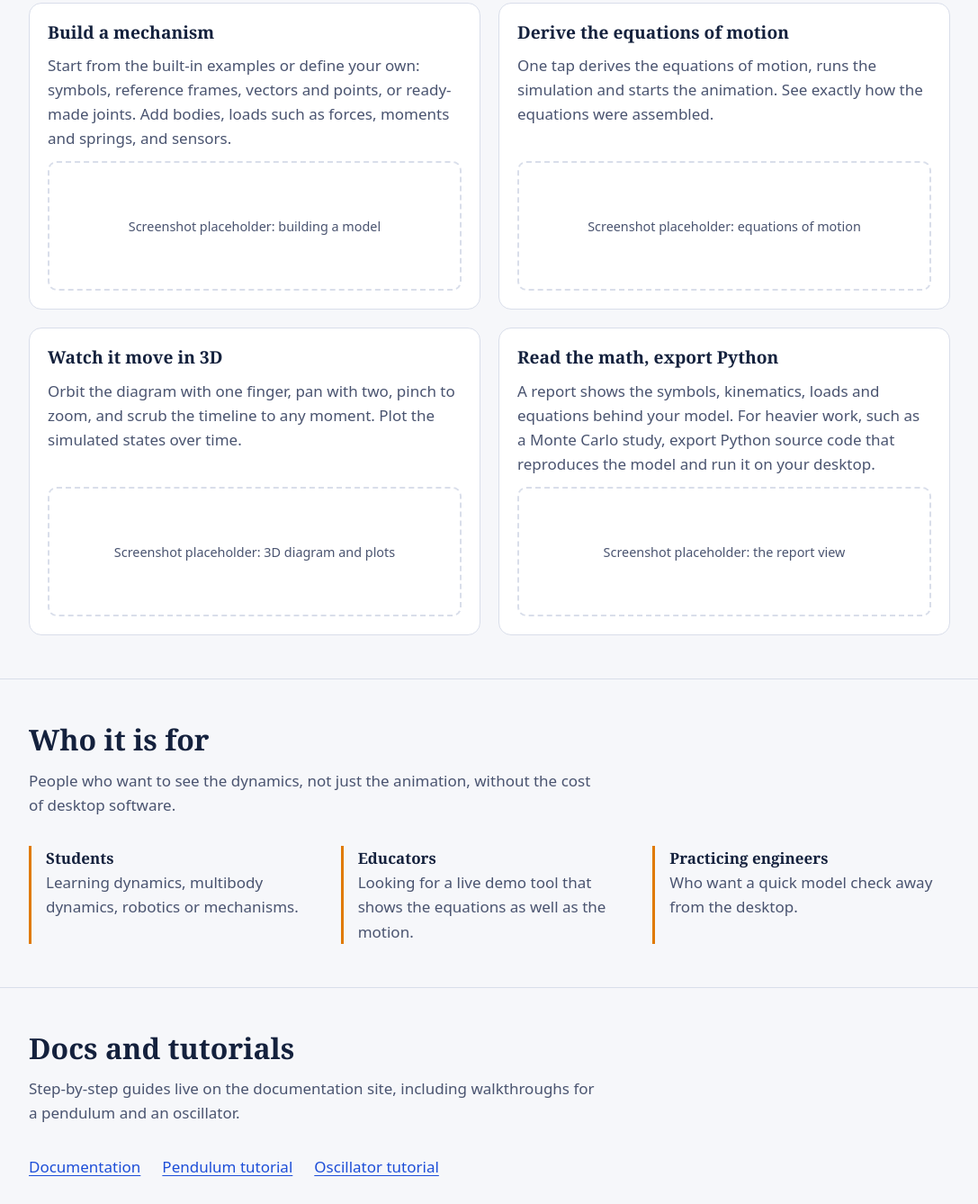
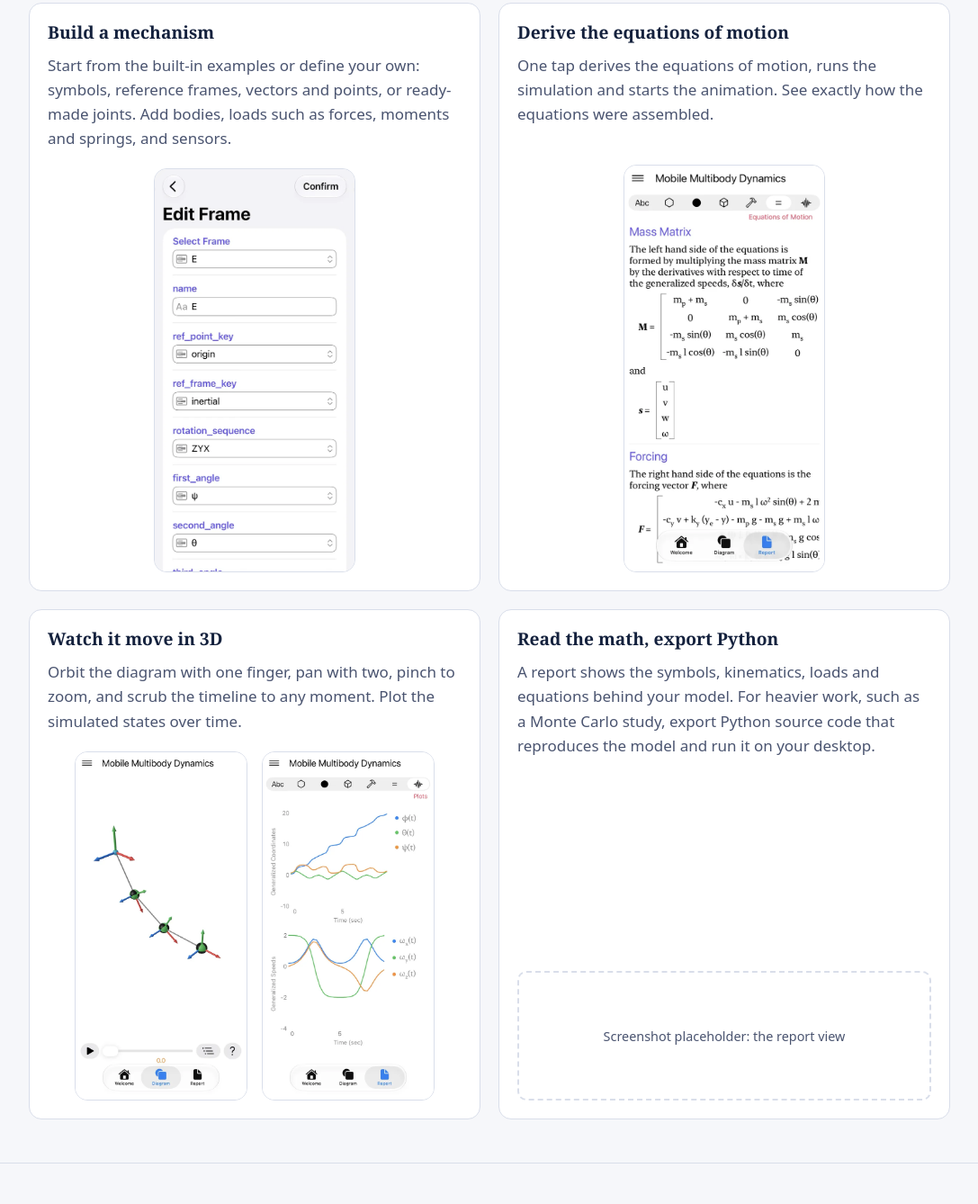
Before and after one commit to momdyn/web, a plain HTML site: page index.html in a window 1280 px wide. Shown: the part 940-2278 px from the top of the page at 90% size, without its empty margins (96-1183 px from the left). Drawn offline with Linux system fonts and the light colour scheme.

Commit message:
Show screenshots in the feature cards Co-Authored-By: Claude Sonnet 5.5 <noreply@anthropic.com> Claude-Session: https://claude.ai/code/session_01QN7xoDRci3RZCd7XxSsb97

```diff
--- a/index.html
+++ b/index.html
@@ -107,20 +107,24 @@
           <li class="feature">
             <h3>Build a mechanism</h3>
             <p>Start from the built-in examples or define your own: symbols, reference frames, vectors and points, or ready-made joints. Add bodies, loads such as forces, moments and springs, and sensors.</p>
-            <!-- ASSET NEEDED: screenshot "05Build" (editing a model: joints, bodies, loads), portrait, PNG or WebP -->
-            <div class="shot" aria-hidden="true">Screenshot placeholder: building a model</div>
+            <div class="shots">
+              <img src="assets/screens/build.webp" width="560" height="1127" loading="lazy" alt="The Edit Frame screen of the app, with menus and fields for the frame's name, reference point, reference frame, rotation sequence and rotation angles.">
+            </div>
           </li>
           <li class="feature">
             <h3>Derive the equations of motion</h3>
             <p>One tap derives the equations of motion, runs the simulation and starts the animation. See exactly how the equations were assembled.</p>
-            <!-- ASSET NEEDED: screenshot "02Equations" (equations of motion view) -->
-            <div class="shot" aria-hidden="true">Screenshot placeholder: equations of motion</div>
+            <div class="shots">
+              <img src="assets/screens/equations.webp" width="560" height="1139" loading="lazy" alt="The Equations of Motion view of the app's report, showing a mass matrix and the vector of generalized speeds, followed by the start of the forcing vector.">
+            </div>
           </li>
           <li class="feature">
             <h3>Watch it move in 3D</h3>
             <p>Orbit the diagram with one finger, pan with two, pinch to zoom, and scrub the timeline to any moment. Plot the simulated states over time.</p>
-            <!-- ASSET NEEDED: screenshot "01Diagram" (3D diagram) and optionally "04Plots" -->
-            <div class="shot" aria-hidden="true">Screenshot placeholder: 3D diagram and plots</div>
+            <div class="shots two">
+              <img src="assets/screens/diagram.webp" width="560" height="1139" loading="lazy" alt="The app's 3D diagram of a chain of linked points, each with red, green and blue coordinate-frame arrows, above a play button and a timeline slider.">
+              <img src="assets/screens/plots.webp" width="560" height="1139" loading="lazy" alt="The Plots view of the app, with two line charts of generalized coordinates and generalized speeds against time.">
+            </div>
           </li>
           <li class="feature">
             <h3>Read the math, export Python</h3>
--- a/styles.css
+++ b/styles.css
@@ -237,3 +237,14 @@ h2 { font-size: clamp(1.5rem, 4vw, 2rem); }
 .app-icon-badge svg { position: absolute; inset: 0; width: 100%; height: 100%; pointer-events: none; }
 .get-app .wrap { display: flex; flex-wrap: wrap; align-items: center; gap: 1.5rem 2.5rem; }
 .get-app .section-intro { margin-bottom: 1.25rem; }
+
+/* App screenshots (cropped to hide the iOS status bar) */
+.shots { margin-top: auto; display: flex; justify-content: center; gap: 1rem; padding-top: 0.5rem; }
+.shots img {
+  width: min(100%, 14rem);
+  height: auto;
+  border: 1px solid var(--line);
+  border-radius: 14px;
+  background: #fff;
+}
+.shots.two img { width: calc(50% - 0.5rem); max-width: 12rem; }
```
